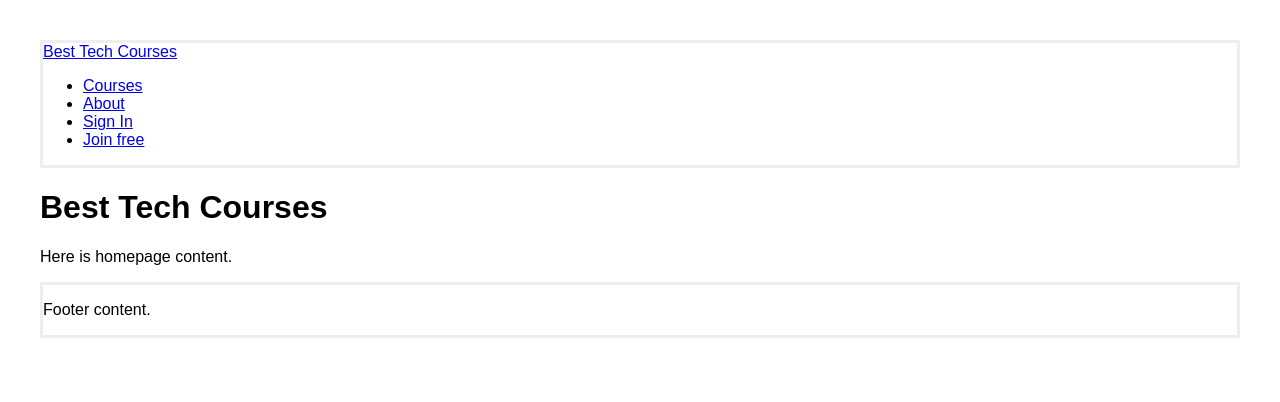
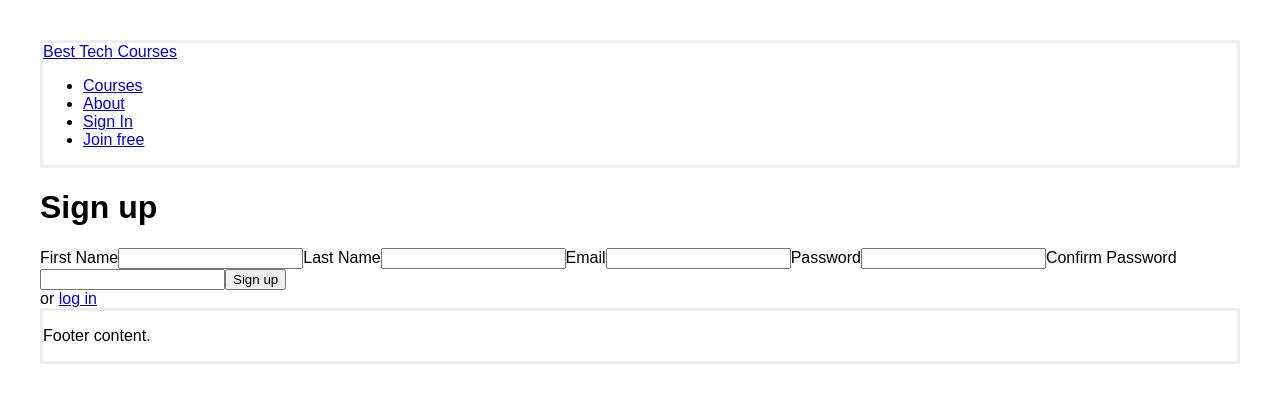
Before and after one commit to kellenmace/best-tech-courses-frontend, a React (Create React App) app: page /sign-up in a window 1280 px wide. Shown: the top 402 px of the page. Built offline with nearby package versions, Linux system fonts and the light colour scheme.

Commit message:
Start on Sign Up form

```diff
--- a/src/components/SignInForm.js
+++ b/src/components/LogInForm.js
@@ -4,14 +4,13 @@ import { graphql } from 'react-apollo';
 import gql from 'graphql-tag';
 import { storeUserData, getUuid } from '../controllers/auth';
 
-class SignInForm extends Component {
+class LogInForm extends Component {
   state = {
     email: '',
     password: '',
     errors: {},
     serverError: ''
     // isLoading: false,
-    // fieldsBlurred: {},
   }
 
   handleInputChange = event => {
@@ -28,9 +27,9 @@ class SignInForm extends Component {
     }
 
     try {
-      console.log( 'Signing in now.');
+      console.log( 'Logging in now.');
 
-      const response = await this.props.signInMutation({
+      const response = await this.props.logInMutation({
         variables: {
           username: this.state.email,
           password: this.state.password,
@@ -43,7 +42,7 @@ class SignInForm extends Component {
       console.log('User authenticated successfully and token stored in localStorage.');
 
       // TODO: maybe redirect the user back to the prevous page they were on
-      // and display a "You are signed in" message.
+      // and display a "You are logged in" message.
       // this.props.router.push("/account");
       // To get user data:
       // JSON.parse( localStorage.getItem('userData') );
@@ -71,23 +70,23 @@ class SignInForm extends Component {
     const { errors } = this.state;
     if ( ! errors[ name ] ) return '';
 
-    return <span className="SignInForm__error">{errors[ name ]}</span>;
+    return <span className="LogInForm__error">{errors[ name ]}</span>;
   }
 
   renderServerError = () => {
     const { serverError } = this.state;
     if ( ! serverError ) return '';
 
-    return <span className="SignInForm__error">{serverError}</span>;
+    return <span className="LogInForm__error">{serverError}</span>;
   }
 
   render() {
     return (
       <form ref={form => this.formEl = form} onSubmit={this.handleFormSubmit} noValidate>
 
-          <label htmlFor="SignUpForm-email">Email</label>
+          <label htmlFor="LogUpForm-email">Email</label>
           <input
-            id="SignUpForm-email"
+            id="LogUpForm-email"
             type="email"
             name="email"
             value={ this.state.email }
@@ -96,9 +95,9 @@ class SignInForm extends Component {
           />
           {this.renderFieldError('email')}
 
-          <label htmlFor="SignInForm-password">Password</label>
+          <label htmlFor="LogInForm-password">Password</label>
           <input
-            id="SignInForm-password"
+            id="LogInForm-password"
             type="password"
             name="password"
             value={ this.state.password }
@@ -110,7 +109,7 @@ class SignInForm extends Component {
           <p>Server Errors:</p>
           {this.renderServerError()}
 
-          <button>Sign in</button>
+          <button>Log in</button>
 
         </form>
     );
@@ -129,7 +128,7 @@ class SignInForm extends Component {
 //   border: 2px solid green;
 // }
 
-const SIGN_IN = gql`
+const LOG_IN = gql`
   mutation LoginUser($username: String!, $password: String!, $clientMutationId: String!) {
     login( input: {
       username: $username,
@@ -146,4 +145,4 @@ const SIGN_IN = gql`
   }
 `;
 
-export default graphql(SIGN_IN, { name: 'signInMutation' })(SignInForm);
+export default graphql(LOG_IN, { name: 'logInMutation' })(LogInForm);
--- /dev/null
+++ b/src/components/SignUpForm.js
@@ -0,0 +1,160 @@
+import React, { Component } from 'react';
+import isEmpty from 'lodash/isEmpty';
+
+
+class SignUpForm extends Component {
+  state = {
+    firstName: '',
+    lastName: '',
+    email: '',
+    password: '',
+    passwordConfirm: '',
+    errors: {}
+    // isValidated: false,
+    // isLoading: false,
+  }
+
+  handleInputChange = event => {
+    this.setState({ [event.target.name]: event.target.value });
+  }
+
+  handleFormSubmit = event => {
+    event.preventDefault();
+    const isValid = this.validate();
+
+    if ( ! isValid ) {
+      console.log('errors were found - not submitting form.');
+      return;
+    }
+
+    console.log( 'no errors found. Submitting form now.');
+  }
+
+  validate = () => {
+    const inputs = [...this.formEl.getElementsByTagName('input')];
+    const invalidInputs = inputs.filter(input => ! input.validity.valid);
+    const errors = {};
+
+    // Add HTML5 form validation messages to errors object.
+    invalidInputs.map( input => errors[input.name] = input.validationMessage );
+
+    // Make sure password and password confirmation match.
+    if ( ! errors.hasOwnProperty('passwordConfirm') && ! this.doPasswordsMatch(inputs) ) {
+      errors.passwordConfirm = 'Passwords must match';
+    }
+
+    this.setState({ errors });
+
+    return isEmpty(errors);
+  }
+
+  doPasswordsMatch = inputs => {
+    const passwordFields = inputs.filter( input => input.type === 'password' );
+    return passwordFields.length === 2 && passwordFields[0].value === passwordFields[1].value;
+  }
+
+  renderFieldError = name => {
+    const { errors } = this.state;
+    if ( ! errors[ name ] ) return '';
+
+    return <span className="SignUpForm__error">{errors[ name ]}</span>;
+  }
+
+  render() {
+    // const className = this.state.isValidated ? 'was-validated' : '';
+    // const props = [...this.props];
+
+    // let classNames = [];
+    // if (props.className) {
+    //     classNames = [...props.className];
+    //     delete props.className;
+    // }
+
+    // if (this.state.isValidated) {
+    //     classNames.push('.was-validated');
+    // }
+
+    return (
+      <form ref={form => this.formEl = form} onSubmit={this.handleFormSubmit} noValidate>
+        <label htmlFor="SignUpForm-first-name">First Name</label>
+        <input
+          id="SignUpForm-first-name"
+          type="text"
+          name="firstName"
+          value={ this.state.firstName }
+          onChange={this.handleInputChange}
+          required
+        />
+        {this.renderFieldError('firstName')}
+
+        <label htmlFor="SignUpForm-last-name">Last Name</label>
+        <input
+          id="SignUpForm-last-name"
+          type="text"
+          name="lastName"
+          value={ this.state.lastName }
+          onChange={this.handleInputChange}
+          required
+        />
+        {this.renderFieldError('lastName')}
+
+        <label htmlFor="SignUpForm-email">Email</label>
+        <input
+          id="SignUpForm-email"
+          type="email"
+          name="email"
+          value={ this.state.email }
+          onChange={this.handleInputChange}
+          required
+        />
+        {this.renderFieldError('email')}
+
+        <label htmlFor="SignUpForm-password">Password</label>
+        <input
+          id="SignUpForm-password"
+          type="password"
+          name="password"
+          value={ this.state.password }
+          onChange={this.handleInputChange}
+          required
+        />
+        {this.renderFieldError('password')}
+
+        <label htmlFor="SignUpForm-password-confirm">Confirm Password</label>
+        <input
+          id="SignUpForm-password-confirm"
+          type="password"
+          name="passwordConfirm"
+          value={ this.state.passwordConfirm }
+          onChange={this.handleInputChange}
+          required
+        />
+        {this.renderFieldError('passwordConfirm')}
+
+        <button>Sign up</button>
+
+        {/* <style jsx>{`
+          // .was-validated .form-control:valid~.invalid-feedback {
+          //   display: none;
+          // }
+          input:invalid {
+            border: 2px dashed red;
+          }
+
+          input:valid {
+            border: 2px solid green;
+          }
+        `}</style> */}
+
+      </form>
+    );
+  }
+}
+
+// Form.propTypes = {
+//     children: PropTypes.node,
+//     className: PropTypes.string,
+//     submit: PropTypes.func.isRequired
+// };
+
+export default SignUpForm;
--- a/src/pages/sign-in.js
+++ b/src/pages/log-in.js
@@ -1,12 +1,12 @@
 import React from 'react';
 import { Link } from 'react-router-dom';
 import Layout from '../components/Layout';
-import SignInForm from '../components/SignInForm';
+import LogInForm from '../components/LogInForm';
 
 export default () => (
   <Layout>
-    <h1>Sign in</h1>
-    <SignInForm />
+    <h1>Log in</h1>
+    <LogInForm />
     <span>or <Link to="/sign-up">sign up</Link></span>
   </Layout>
 );
--- a/src/pages/sign-up.js
+++ b/src/pages/sign-up.js
@@ -7,6 +7,6 @@ export default () => (
   <Layout>
     <h1>Sign up</h1>
     <SignUpForm />
-    <span>or <Link to="/sign-in">sign in</Link></span>
+    <span>or <Link to="/log-in">log in</Link></span>
   </Layout>
 );
--- a/src/routes/index.js
+++ b/src/routes/index.js
@@ -3,7 +3,8 @@ import { BrowserRouter, Route, Switch } from 'react-router-dom';
 import Courses from '../pages/courses';
 import Course from '../pages/course';
 import CourseCategory from '../pages/course-category';
-import SignIn from '../pages/sign-in';
+import LogIn from '../pages/log-in';
+import SignUp from '../pages/sign-up';
 import Home from '../pages/home';
 
 // React Router tutorial:
@@ -14,7 +15,8 @@ export default() => (
       <Route path="/courses" exact component={Courses} />
       <Route path="/courses/:slug" component={Course} />
       <Route path="/course-categories/:slug" component={CourseCategory} />
-      <Route path="/sign-in" exact component={SignIn} />
+      <Route path="/log-in" exact component={LogIn} />
+      <Route path="/sign-up" exact component={SignUp} />
       <Route path="/" component={Home} />
     </Switch>
   </BrowserRouter>
```
